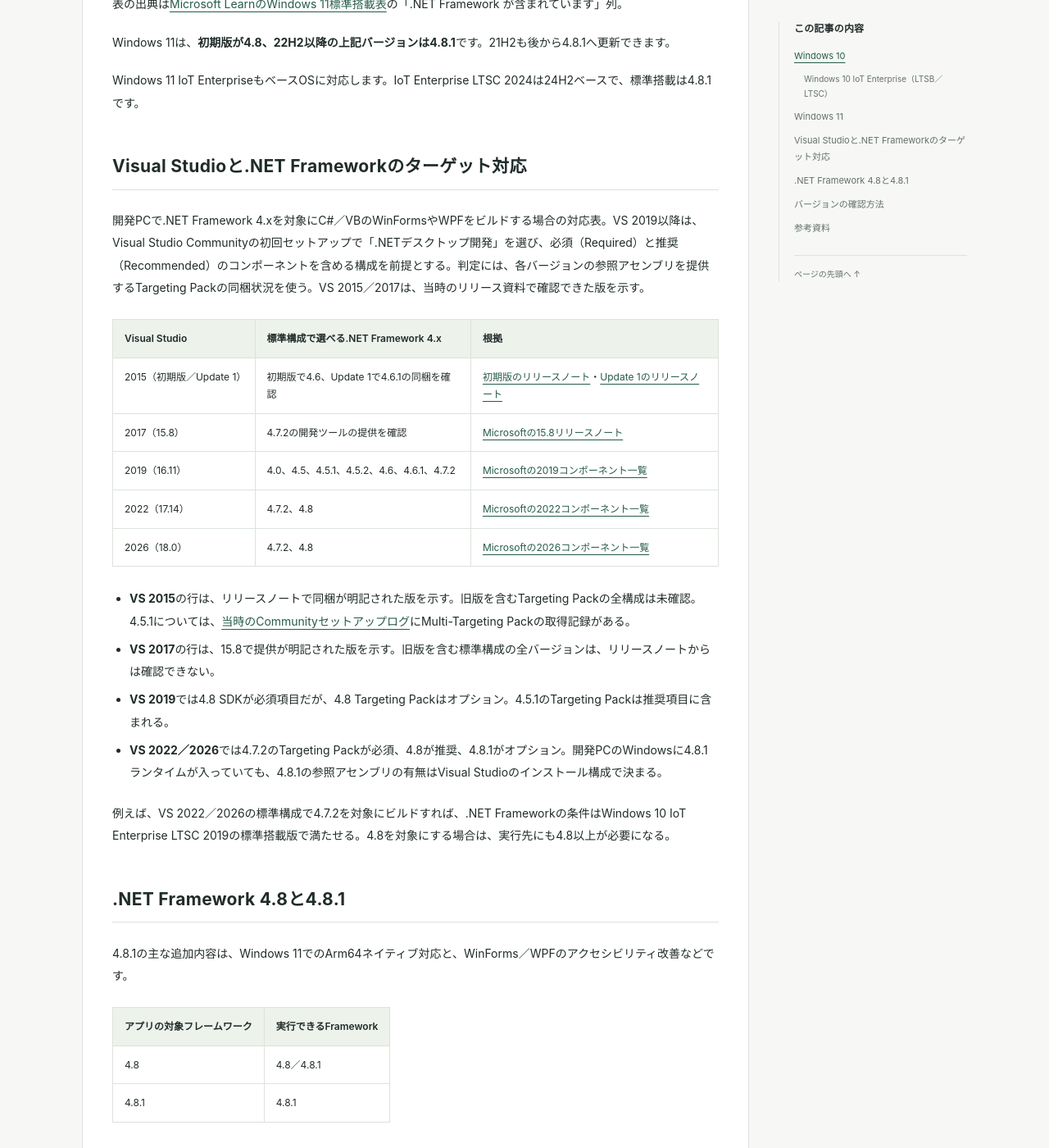
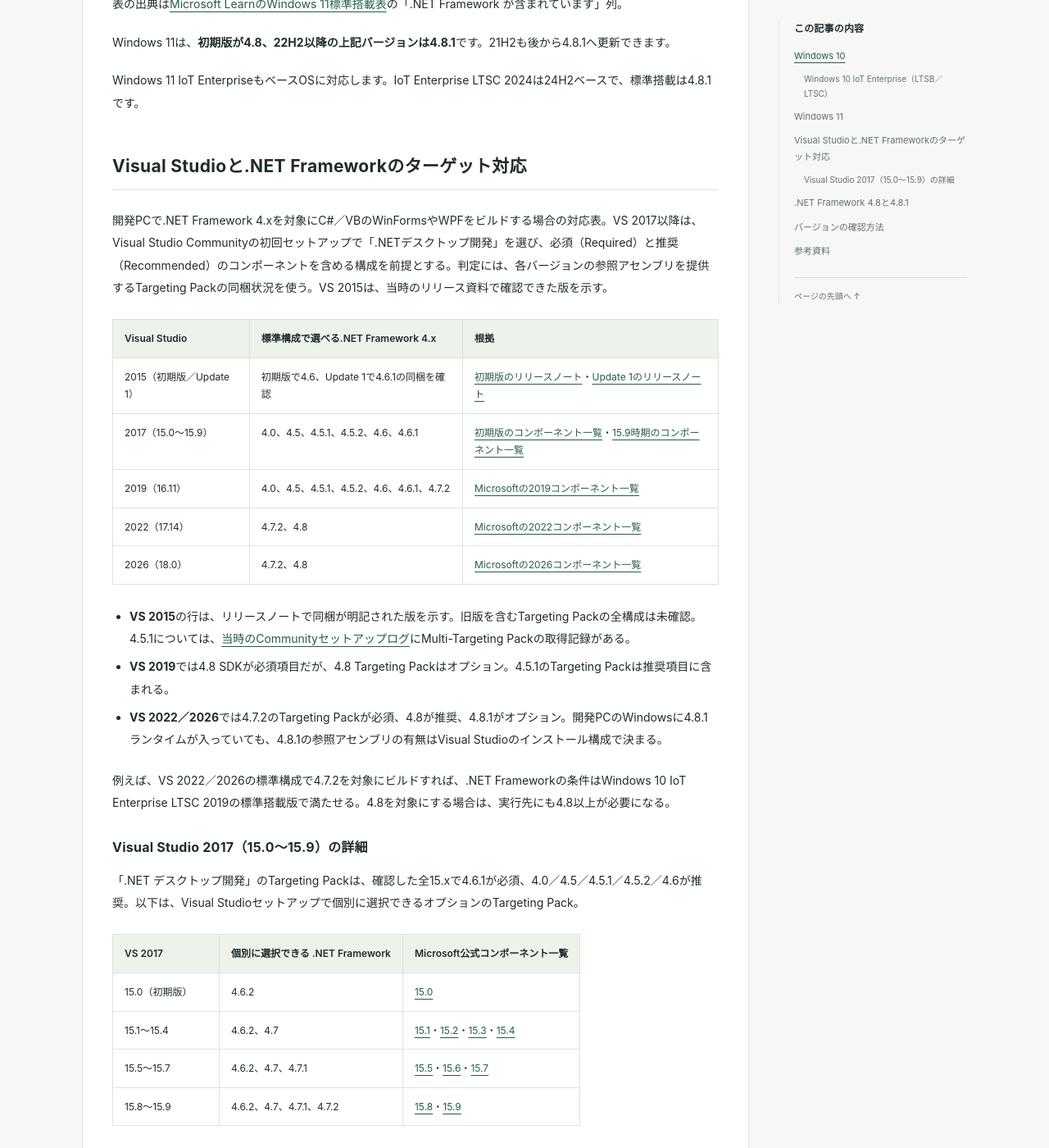
Before and after one commit to khf05137/tech-notes, a Jekyll site: the page built from _posts/2026-11-10-windows-net-framework-versions.md, in a window 1280 px wide and 1400 px high, scrolled down 2305 px. Shown: the whole window at 82% size. Built offline with Jekyll 4.4.1, drawn with Linux system fonts in a browser that asks for light colours; some of the changed text lies outside the part shown.

Commit message:
docs: detail Visual Studio 2017 framework targeting (#6)

```diff
--- a/_posts/2026-11-10-windows-net-framework-versions.md
+++ b/_posts/2026-11-10-windows-net-framework-versions.md
@@ -63,22 +63,36 @@ Windows 11 IoT EnterpriseもベースOSに対応します。IoT Enterprise LTSC
 
 ## Visual Studioと.NET Frameworkのターゲット対応
 
-開発PCで.NET Framework 4.xを対象にC#／VBのWinFormsやWPFをビルドする場合の対応表。VS 2019以降は、Visual Studio Communityの初回セットアップで「.NETデスクトップ開発」を選び、必須（Required）と推奨（Recommended）のコンポーネントを含める構成を前提とする。判定には、各バージョンの参照アセンブリを提供するTargeting Packの同梱状況を使う。VS 2015／2017は、当時のリリース資料で確認できた版を示す。
+開発PCで.NET Framework 4.xを対象にC#／VBのWinFormsやWPFをビルドする場合の対応表。VS 2017以降は、Visual Studio Communityの初回セットアップで「.NETデスクトップ開発」を選び、必須（Required）と推奨（Recommended）のコンポーネントを含める構成を前提とする。判定には、各バージョンの参照アセンブリを提供するTargeting Packの同梱状況を使う。VS 2015は、当時のリリース資料で確認できた版を示す。
 
 | Visual Studio | 標準構成で選べる.NET Framework 4.x | 根拠 |
 |---|---|---|
 | 2015（初期版／Update 1） | 初期版で4.6、Update 1で4.6.1の同梱を確認 | [初期版のリリースノート](https://learn.microsoft.com/ja-jp/visualstudio/releases/2015/vs2015-rtm-vs)・[Update 1のリリースノート](https://learn.microsoft.com/ja-jp/visualstudio/releases/2015/vs2015-update1-vs) |
-| 2017（15.8） | 4.7.2の開発ツールの提供を確認 | [Microsoftの15.8リリースノート](https://learn.microsoft.com/ja-jp/visualstudio/releases/2017/vs2017-relnotes-v15.8#net-framework-472) |
+| 2017（15.0～15.9） | 4.0、4.5、4.5.1、4.5.2、4.6、4.6.1 | [初期版のコンポーネント一覧](https://github.com/MicrosoftDocs/visualstudio-docs/blob/ba321187d3aa9457089a95fc64d02ab3badc98a1/docs/install/workload-component-id-vs-community.md#net-desktop-development)・[15.9時期のコンポーネント一覧](https://github.com/MicrosoftDocs/visualstudio-docs/blob/861e4e7f589e0de03f25b8e3826bb9ac08f9ebf0/docs/install/workload-component-id-vs-community.md#net-desktop-development) |
 | 2019（16.11） | 4.0、4.5、4.5.1、4.5.2、4.6、4.6.1、4.7.2 | [Microsoftの2019コンポーネント一覧](https://github.com/MicrosoftDocs/visualstudio-docs/blob/main/docs/install/includes/vs-2019/workload-component-id-vs-community.md#net-desktop-development) |
 | 2022（17.14） | 4.7.2、4.8 | [Microsoftの2022コンポーネント一覧](https://github.com/MicrosoftDocs/visualstudio-docs/blob/main/docs/install/includes/vs-2022/workload-component-id-vs-community.md#net-desktop-development) |
 | 2026（18.0） | 4.7.2、4.8 | [Microsoftの2026コンポーネント一覧](https://github.com/MicrosoftDocs/visualstudio-docs/blob/main/docs/install/includes/vs-2026/workload-component-id-vs-community.md#net-desktop-development) |
 
 - **VS 2015**の行は、リリースノートで同梱が明記された版を示す。旧版を含むTargeting Packの全構成は未確認。4.5.1については、[当時のCommunityセットアップログ](https://stackoverflow.com/questions/37010440/visual-studio-2015-community-setup-failed-installation-error)にMulti-Targeting Packの取得記録がある。
-- **VS 2017**の行は、15.8で提供が明記された版を示す。旧版を含む標準構成の全バージョンは、リリースノートからは確認できない。
 - **VS 2019**では4.8 SDKが必須項目だが、4.8 Targeting Packはオプション。4.5.1のTargeting Packは推奨項目に含まれる。
 - **VS 2022／2026**では4.7.2のTargeting Packが必須、4.8が推奨、4.8.1がオプション。開発PCのWindowsに4.8.1ランタイムが入っていても、4.8.1の参照アセンブリの有無はVisual Studioのインストール構成で決まる。
 
 例えば、VS 2022／2026の標準構成で4.7.2を対象にビルドすれば、.NET Frameworkの条件はWindows 10 IoT Enterprise LTSC 2019の標準搭載版で満たせる。4.8を対象にする場合は、実行先にも4.8以上が必要になる。
+
+### Visual Studio 2017（15.0～15.9）の詳細
+
+「.NET デスクトップ開発」のTargeting Packは、確認した全15.xで4.6.1が必須、4.0／4.5／4.5.1／4.5.2／4.6が推奨。以下は、Visual Studioセットアップで個別に選択できるオプションのTargeting Pack。
+
+| VS 2017 | 個別に選択できる .NET Framework | Microsoft公式コンポーネント一覧 |
+|---|---|---|
+| 15.0（初期版） | 4.6.2 | [15.0](https://github.com/MicrosoftDocs/visualstudio-docs/blob/ba321187d3aa9457089a95fc64d02ab3badc98a1/docs/install/workload-component-id-vs-community.md#net-desktop-development) |
+| 15.1～15.4 | 4.6.2、4.7 | [15.1](https://github.com/MicrosoftDocs/visualstudio-docs/blob/22ec50452bf0ed25a731435fc73bb5acd1abbf5f/docs/install/workload-component-id-vs-community.md#net-desktop-development)・[15.2](https://github.com/MicrosoftDocs/visualstudio-docs/blob/60cdce13b2936d7bade631b6309e3179d0c61361/docs/install/workload-component-id-vs-community.md#net-desktop-development)・[15.3](https://github.com/MicrosoftDocs/visualstudio-docs/blob/3aaad564c6730f95bf6c336ddc2ac0fc56436c15/docs/install/workload-component-id-vs-community.md#net-desktop-development)・[15.4](https://github.com/MicrosoftDocs/visualstudio-docs/blob/16f5da6498dc1fe68fdfff4fc7a567e516742c0f/docs/install/workload-component-id-vs-community.md#net-desktop-development) |
+| 15.5～15.7 | 4.6.2、4.7、4.7.1 | [15.5](https://github.com/MicrosoftDocs/visualstudio-docs/blob/eb352a02a4ff5e2322a5a81896a9cbc163e4333c/docs/install/workload-component-id-vs-community.md#net-desktop-development)・[15.6](https://github.com/MicrosoftDocs/visualstudio-docs/blob/52f3e74cab6a524f5ca299ad063f80a044e8249b/docs/install/workload-component-id-vs-community.md#net-desktop-development)・[15.7](https://github.com/MicrosoftDocs/visualstudio-docs/blob/2cff69d68f5c47c9d7902ca8f3cebc585cf56c9b/docs/install/workload-component-id-vs-community.md#net-desktop-development) |
+| 15.8～15.9 | 4.6.2、4.7、4.7.1、4.7.2 | [15.8](https://github.com/MicrosoftDocs/visualstudio-docs/blob/a8459c44883760b9ca0bbb76154155f7dac305a5/docs/install/workload-component-id-vs-community.md#net-desktop-development)・[15.9](https://github.com/MicrosoftDocs/visualstudio-docs/blob/861e4e7f589e0de03f25b8e3826bb9ac08f9ebf0/docs/install/workload-component-id-vs-community.md#net-desktop-development) |
+
+4.7は15.1からセットアップで個別に選択でき、15.3で全サポート対象プラットフォームに提供された。4.7.2の開発ツールは15.8のセットアップで提供され、このワークロードではオプションだった。[.NET Framework 4.7の発表](https://devblogs.microsoft.com/dotnet/announcing-the-net-framework-4-7/#net-framework-47-in-visual-studio-2017)・[15.3リリースノート](https://learn.microsoft.com/ja-jp/visualstudio/releases/2017/vs2017-relnotes-v15.3#net-framework-47)・[15.8リリースノート](https://learn.microsoft.com/ja-jp/visualstudio/releases/2017/vs2017-relnotes-v15.8#net-framework-472)
+
+4.8のTargeting Packは、確認したVS 2017の公式コンポーネント一覧には掲載されていない。[Microsoft Learnの開発者向けインストールガイド](https://learn.microsoft.com/ja-jp/dotnet/framework/install/guide-for-developers)では、4.8の同梱先としてVisual Studio 2019 16.3が挙げられている。
 
 ## .NET Framework 4.8と4.8.1
 
```
Also changed, not shown: other parts of _posts/2026-11-10-windows-net-framework-versions.md (+1 -1 lines).
